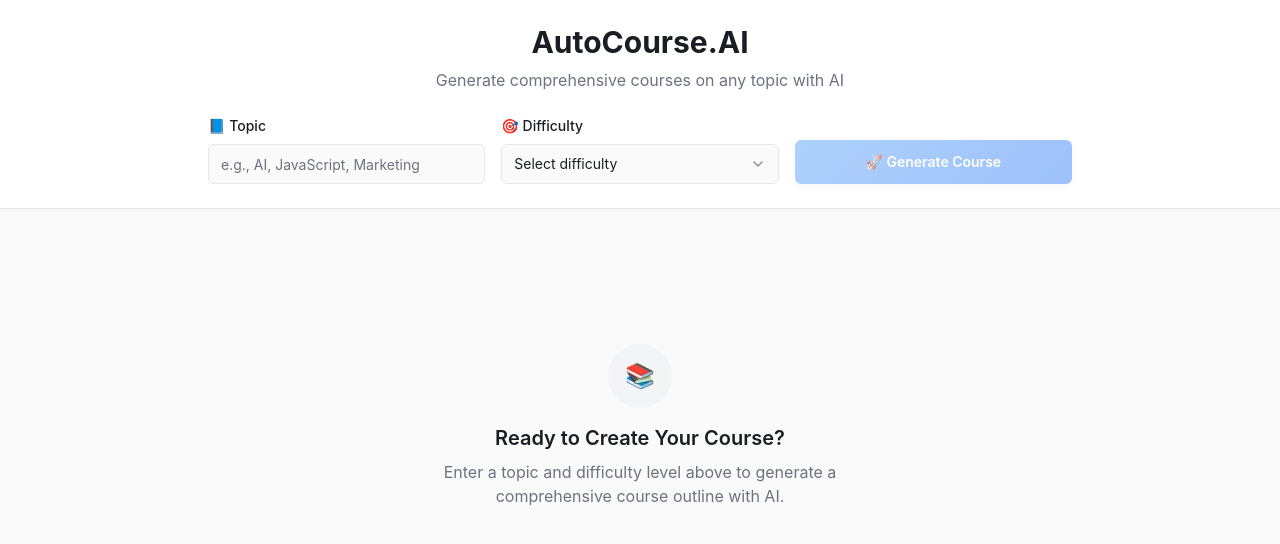
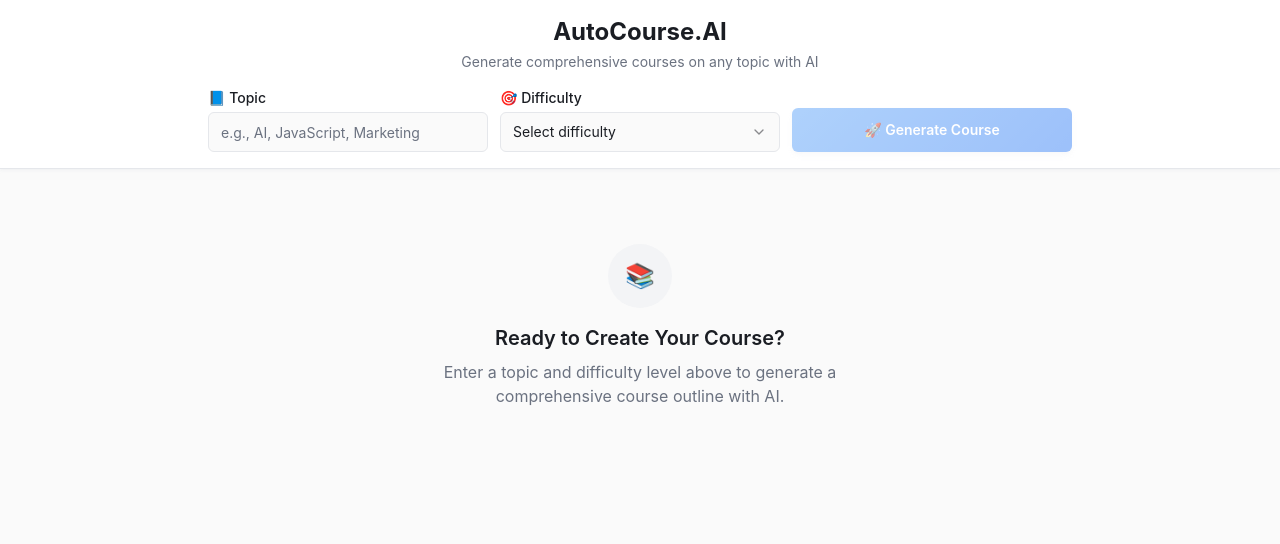
Before and after one commit to meer34/auto-course-builder, a React (Vite) app: page / in a window 1280 px wide. Shown: the top 544 px of the page. Built offline with nearby package versions, Linux system fonts and the light colour scheme.

Commit message:
Refactor header spacing
Adjust the header section to reduce its vertical space usage.

```diff
--- a/src/components/CourseHeader.tsx
+++ b/src/components/CourseHeader.tsx
@@ -27,19 +27,19 @@ export function CourseHeader({
 }: CourseHeaderProps) {
   return (
     <div className="fixed top-0 left-0 right-0 z-50 bg-surface border-b border-border shadow-soft">
-      <div className="max-w-4xl mx-auto px-4 py-6">
-        <div className="text-center mb-6">
-          <h1 className="text-3xl font-bold text-foreground mb-2">
+      <div className="max-w-4xl mx-auto px-4 py-4">
+        <div className="text-center mb-4">
+          <h1 className="text-2xl font-bold text-foreground mb-1">
             AutoCourse.AI
           </h1>
-          <p className="text-muted-foreground">
+          <p className="text-sm text-muted-foreground">
             Generate comprehensive courses on any topic with AI
           </p>
         </div>
 
-        <div className="space-y-4 sm:space-y-0 sm:grid sm:grid-cols-1 lg:grid-cols-3 sm:gap-4">
+        <div className="space-y-3 sm:space-y-0 sm:grid sm:grid-cols-1 lg:grid-cols-3 sm:gap-3">
           <div className="lg:col-span-1">
-            <label className="block text-sm font-medium text-foreground mb-2">
+            <label className="block text-sm font-medium text-foreground mb-1">
               📘 Topic
             </label>
             <Input
@@ -51,7 +51,7 @@ export function CourseHeader({
           </div>
 
           <div className="lg:col-span-1">
-            <label className="block text-sm font-medium text-foreground mb-2">
+            <label className="block text-sm font-medium text-foreground mb-1">
               🎯 Difficulty
             </label>
             <Select value={difficulty} onValueChange={onDifficultyChange}>
--- a/src/pages/Index.tsx
+++ b/src/pages/Index.tsx
@@ -66,7 +66,7 @@ const Index = () => {
       />
 
       {/* Content section with top padding to account for fixed header */}
-      <div className="pt-[280px] pb-8">
+      <div className="pt-[180px] pb-8">
         <div className="max-w-4xl mx-auto px-4">
           {courses.length > 0 ? (
             <div className="space-y-6">
```
